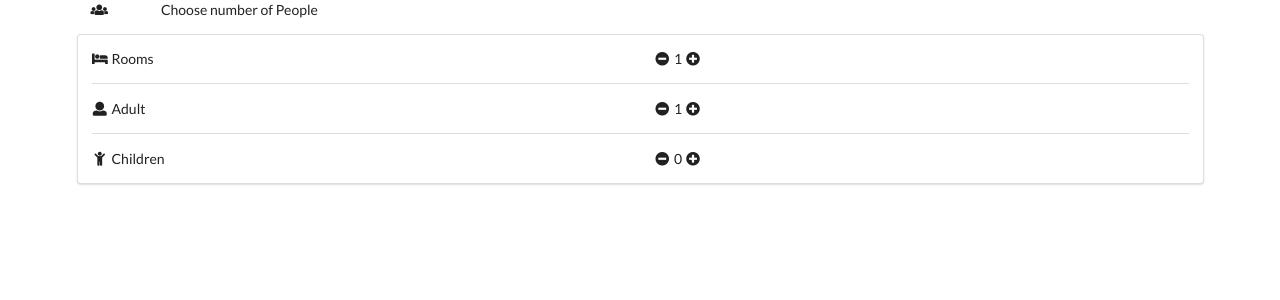
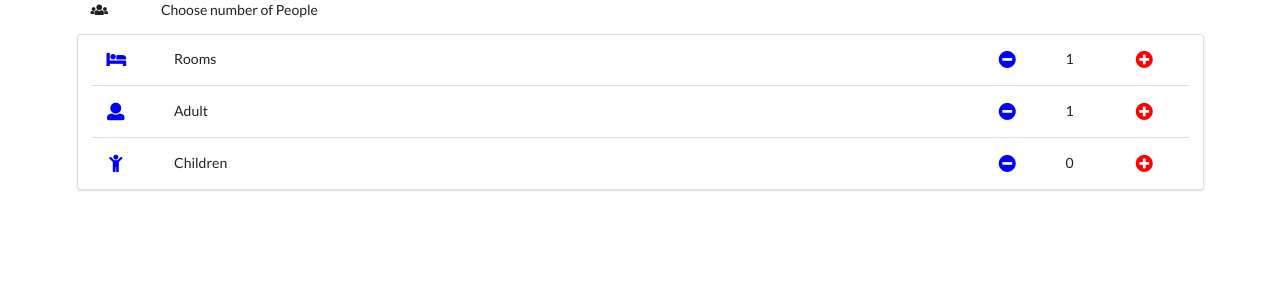
Before and after one commit to narueon/innoventes_room_picker, a React (Create React App) app: page / in a window 1280 px wide. Shown: the top 300 px of the page. Built offline with nearby package versions, Linux system fonts and the light colour scheme.

Commit message:
Better Grid UI

```diff
--- a/src/components/HotelItem.js
+++ b/src/components/HotelItem.js
@@ -1,25 +1,24 @@
 import React from 'react';
+import './HotelItem.css';
 
 function HotelItem (props) {
     return (
-            <div className="ui two column grid">
+            <div className="ui twelve column grid container">
                 <div className="ui row">
-                    <div className="ui column">
-                        <div className="ui items">
-                            <div className="ui item">
-                                <i className={props.iconName} />
-                                <div className>{props.itemName}</div>
-                            </div>
-                        </div>
+                    <div className="ui one wide column">
+                        <i className={props.iconName + " itemicon"} style={{fontSize: "1.25em", padding: "1px", color: "blue"}} />
                     </div>
-                    <div className="ui column">
-                        <div className="ui items">
-                            <div className="ui item">
-                                <i className="minus circle icon" onClick={props.dec}/>
-                                <div>{props.count}&nbsp;</div>
-                                <i className="plus circle icon" onClick={props.inc} />
-                            </div>
-                        </div>
+                    <div className="ui twelve wide column">
+                        <div className>{props.itemName}</div>
+                    </div>
+                    <div className="ui one wide column">
+                        <i className="minus circle icon itemicon" style={{fontSize: "1.25em", padding: "1px", color: "blue"}} onClick={props.dec}/>
+                    </div>
+                    <div className="ui one wide column">
+                        <div>{props.count}&nbsp;</div>
+                    </div>
+                    <div className="ui one wide column">
+                        <i className="plus circle icon itemicon" style={{fontSize: "1.25em", padding: "1px", color: "red"}} onClick={props.inc} />
                     </div>
                 </div>
             </div>
```
